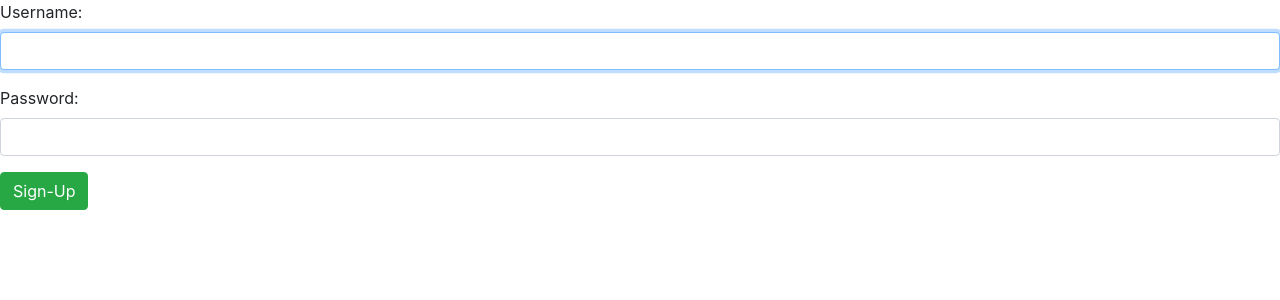
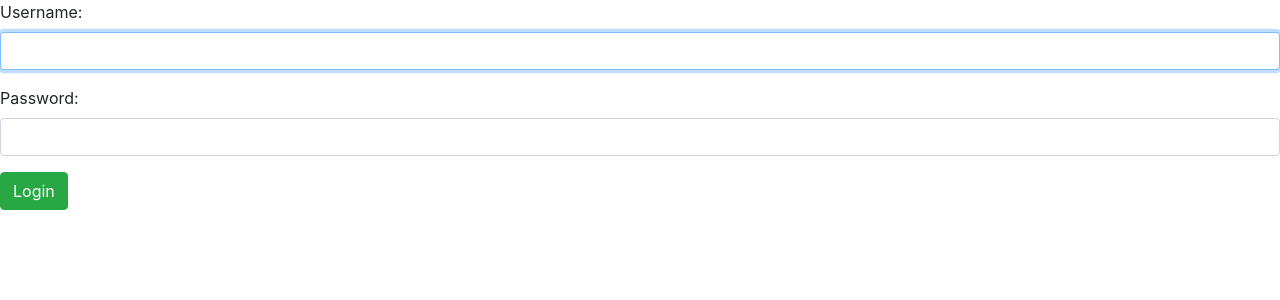
Before and after one commit to MohamedSalah9972/Music-Platform, a Django app: page /login/ in a window 1280 px wide. Shown: the top 300 px of the page. Run offline with Django 4.2, Linux system fonts and the light colour scheme; some libraries are stand-ins or nearby versions.

```diff
--- a/music_platform/accounts/urls.py
+++ b/music_platform/accounts/urls.py
@@ -1,6 +1,9 @@
 from django.urls import path
 from .views import SignUpView, LoginView
+from django.contrib.auth import views as auth_views
+
 urlpatterns = [
     path('signup/', SignUpView.as_view(), name='signup'),
     path('login/', LoginView.as_view(), name='login'),
+    path('logout/', auth_views.LogoutView.as_view(), name='logout'),
 ]
--- a/music_platform/templates/users/login.html
+++ b/music_platform/templates/users/login.html
@@ -2,5 +2,5 @@
 <form method="post"   novalidate>
     {% csrf_token %}
     {% include 'includes/form.html' %}
-    <button type="submit" class="btn btn-success">Sign-Up</button>
+    <button type="submit" class="btn btn-success">Login</button>
 </form>
```
